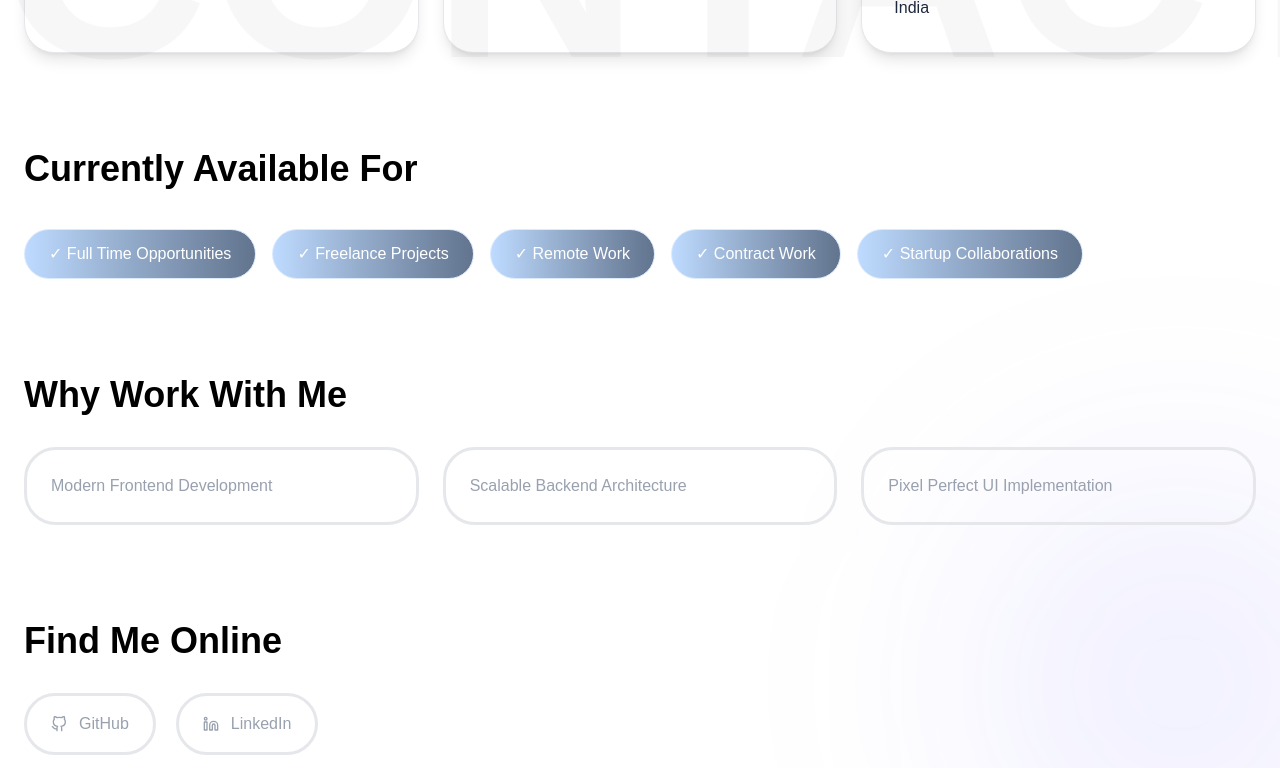
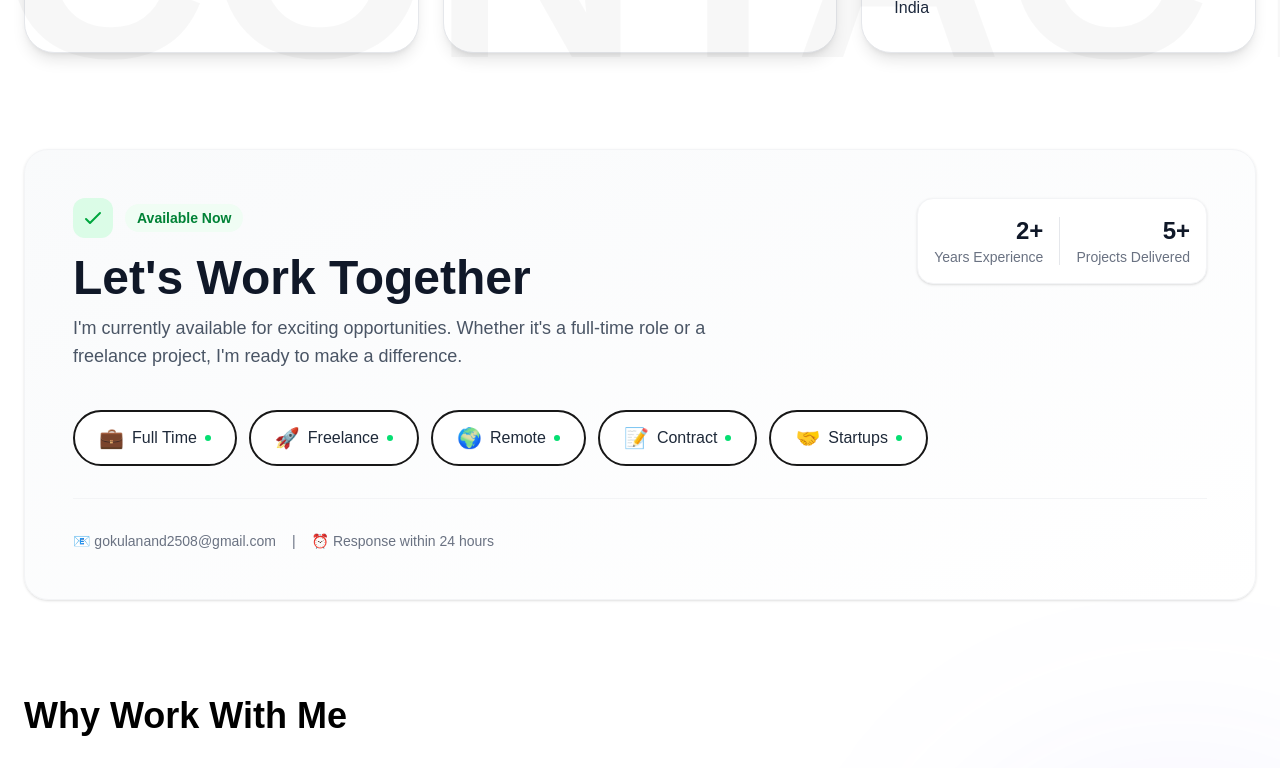
Before and after one commit to Gokul-pga/gokulanand, a Next.js app: page /pages/Contact in a window 1280 px wide. Shown: the part 739-1507 px from the top of the page. Built offline with nearby package versions, Linux system fonts and the light colour scheme.

Commit message:
Update page.tsx

```diff
--- a/src/app/pages/Contact/page.tsx
+++ b/src/app/pages/Contact/page.tsx
@@ -174,35 +174,113 @@ font-semibold
         </div>
 
         {/* Availability */}
-        <div className="mt-24">
-          <h2 className="text-4xl text-black font-bold mb-10">
-            Currently Available For
-          </h2>
+        <div className="mt-24 bg-gradient-to-br from-gray-50 to-white rounded-3xl p-12 border border-gray-100 shadow-sm">
+          <div className="flex items-start justify-between flex-wrap gap-6">
+            <div>
+              <div className="flex items-center gap-3 mb-4">
+                <div className="p-2 bg-green-100 rounded-xl">
+                  <svg
+                    className="w-6 h-6 text-green-600"
+                    fill="none"
+                    stroke="currentColor"
+                    viewBox="0 0 24 24"
+                  >
+                    <path
+                      strokeLinecap="round"
+                      strokeLinejoin="round"
+                      strokeWidth="2"
+                      d="M5 13l4 4L19 7"
+                    />
+                  </svg>
+                </div>
+                <span className="text-sm font-semibold text-green-700 bg-green-50 px-3 py-1 rounded-full">
+                  Available Now
+                </span>
+              </div>
 
-          <div className="flex flex-wrap gap-4">
-            {[
-              "Full Time Opportunities",
-              "Freelance Projects",
-              "Remote Work",
-              "Contract Work",
-              "Startup Collaborations",
-            ].map((item) => (
-              <div
-                key={item}
-                className="
-                  px-6
-                  py-3
-                  rounded-full
-                  bg-gradient-to-r
-                  from-blue-200
-                  to-slate-500
-                  border
-                  border-blue-100 text-white
-                "
-              >
-                ✓ {item}
+              <h2 className="text-4xl md:text-5xl font-bold text-gray-900 mb-3">
+                Let's Work Together
+              </h2>
+              <p className="text-gray-600 text-lg max-w-2xl">
+                I'm currently available for exciting opportunities. Whether it's
+                a full-time role or a freelance project, I'm ready to make a
+                difference.
+              </p>
+            </div>
+
+            <div className="bg-white rounded-2xl p-4 shadow-sm border border-gray-100">
+              <div className="flex items-center gap-4">
+                <div className="text-right">
+                  <div className="text-2xl font-bold text-gray-900">2+</div>
+                  <div className="text-sm text-gray-500">Years Experience</div>
+                </div>
+                <div className="w-px h-12 bg-gray-200" />
+                <div className="text-right">
+                  <div className="text-2xl font-bold text-gray-900">5+</div>
+                  <div className="text-sm text-gray-500">
+                    Projects Delivered
+                  </div>
+                </div>
               </div>
-            ))}
+            </div>
+          </div>
+
+          <div className="mt-10">
+            <div className="flex flex-wrap gap-3">
+              {[
+                { label: "Full Time", icon: "💼", color: "blue" },
+                { label: "Freelance", icon: "🚀", color: "purple" },
+                { label: "Remote", icon: "🌍", color: "emerald" },
+                { label: "Contract", icon: "📝", color: "orange" },
+                { label: "Startups", icon: "🤝", color: "pink" },
+              ].map((item) => (
+                <motion.div
+                  key={item.label}
+                  whileHover={{ scale: 1.05 }}
+                  whileTap={{ scale: 0.95 }}
+                  className={`
+            group relative px-6 py-3 rounded-full
+            bg-white border-2
+            transition-all duration-300
+            hover:shadow-lg
+            cursor-default
+            flex items-center gap-2
+          `}
+                  style={{
+                    borderColor: `var(--${item.color}-200)`,
+                  }}
+                >
+                  <span className="text-xl">{item.icon}</span>
+                  <span className="font-medium text-gray-800">
+                    {item.label}
+                  </span>
+                  <span
+                    className="absolute inset-0 rounded-full opacity-0 group-hover:opacity-100 transition-opacity"
+                    style={{
+                      background: `linear-gradient(135deg, var(--${item.color}-500), var(--${item.color}-600))`,
+                      opacity: 0.05,
+                    }}
+                  />
+                  <span className="w-1.5 h-1.5 rounded-full bg-green-400 animate-pulse" />
+                </motion.div>
+              ))}
+            </div>
+          </div>
+
+          <div className="mt-8 pt-8 border-t border-gray-100 flex flex-wrap items-center justify-between gap-4">
+            <div className="flex items-center gap-4 text-sm text-gray-500">
+              <span>📧 gokulanand2508@gmail.com</span>
+              <span>|</span>
+              <span>⏰ Response within 24 hours</span>
+            </div>
+            {/* <div className="flex gap-2">
+              <button className="px-6 py-2 bg-gray-900 text-white rounded-full text-sm font-medium hover:bg-gray-800 transition-colors">
+                Get in Touch
+              </button>
+              <button className="px-6 py-2 bg-white text-gray-700 rounded-full text-sm font-medium border border-gray-200 hover:bg-gray-50 transition-colors">
+                View Portfolio
+              </button>
+            </div> */}
           </div>
         </div>
 
```
